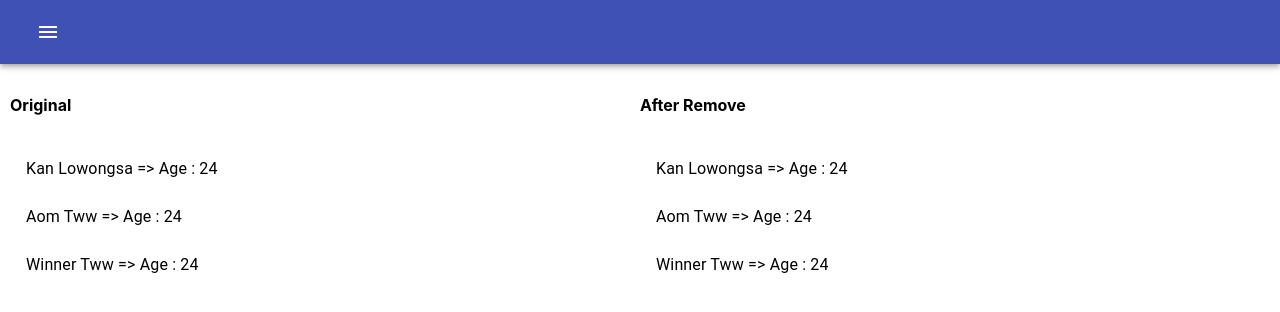
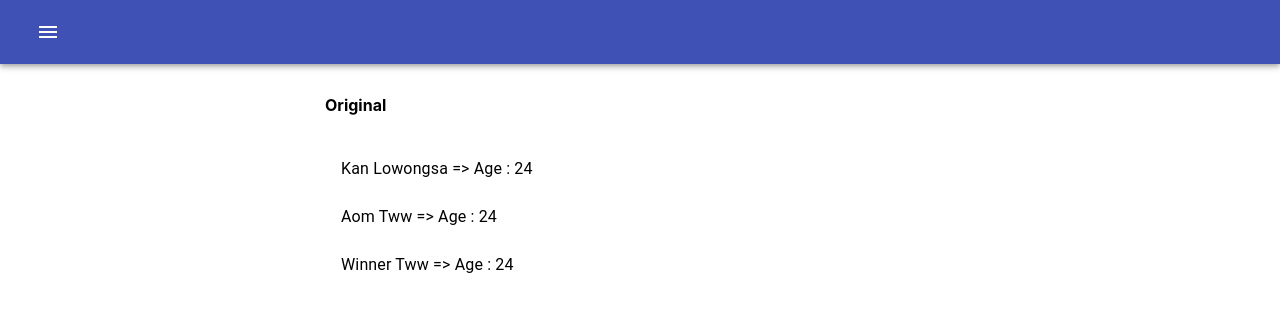
Before and after one commit to KanRMUTL/lean-lodash, a React (Create React App) app: page /forin in a window 1280 px wide. Shown: the top 312 px of the page. Built offline with nearby package versions, Linux system fonts and the light colour scheme.

Commit message:
updated title

```diff
--- a/src/components/pages/ForIn/index.tsx
+++ b/src/components/pages/ForIn/index.tsx
@@ -43,10 +43,6 @@ const AssignObject = () => {
         <h4>Original</h4>
         <UserList users={original} />
       </div>
-      <div style={{ width: "50%" }}>
-        <h4>After Remove</h4>
-        <UserList users={result} />
-      </div>
     </div>
   );
 };
--- a/src/components/pages/ForInRight/index.tsx
+++ b/src/components/pages/ForInRight/index.tsx
@@ -37,10 +37,6 @@ const AssignObject = () => {
         <h4>Original</h4>
         <UserList users={original} />
       </div>
-      <div style={{ width: "50%" }}>
-        <h4>After Remove</h4>
-        <UserList users={result} />
-      </div>
     </div>
   );
 };
--- a/src/components/pages/Uniq/index.tsx
+++ b/src/components/pages/Uniq/index.tsx
@@ -23,7 +23,7 @@ const Drop = () => {
         <NormalList lists={original} />
       </div>
       <div style={{ width: "50%" }}>
-        <h4>After Remove</h4>
+        <h4>After Use Uniq</h4>
         <NormalList lists={result} />
       </div>
     </div>
```
